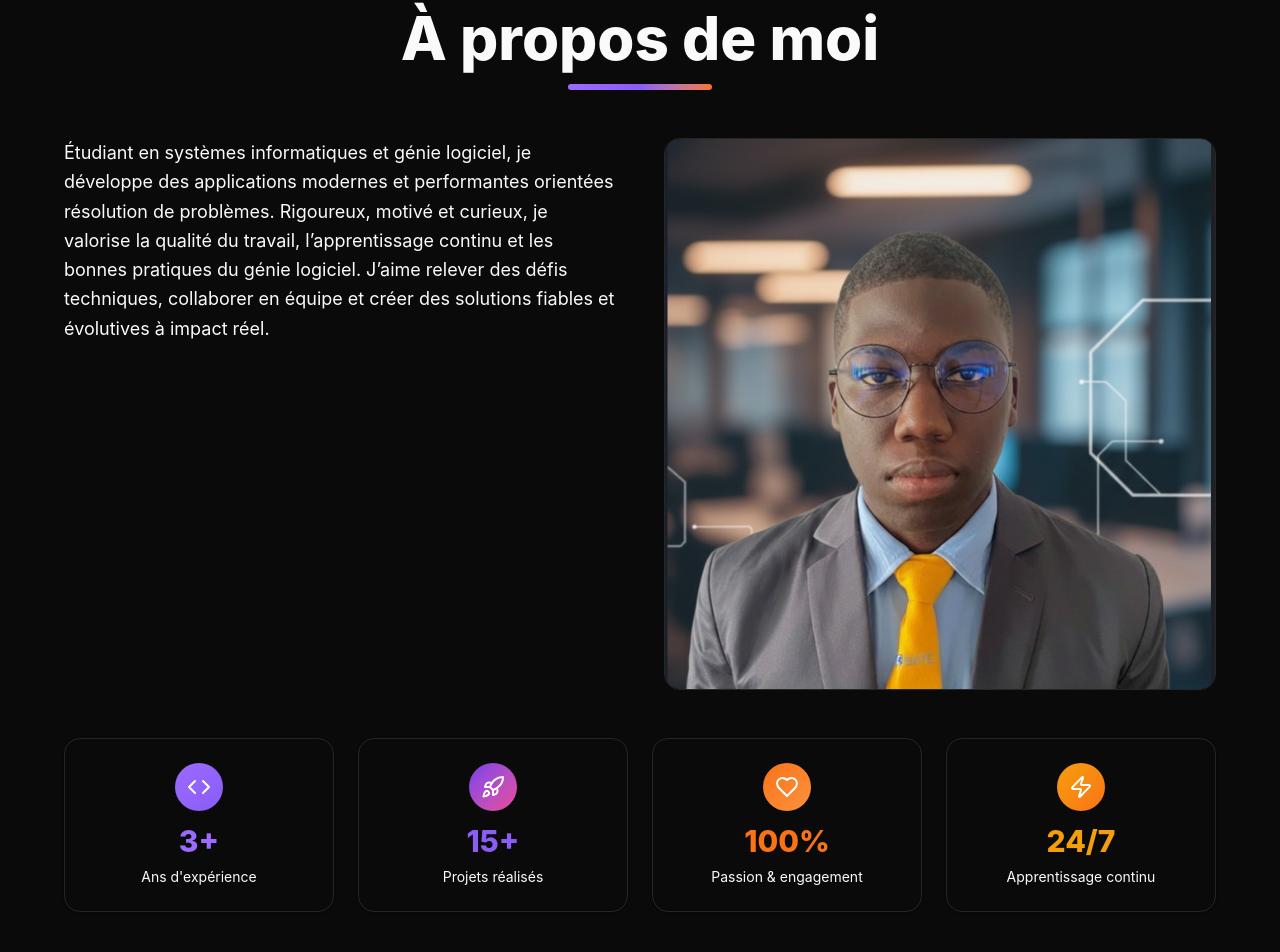
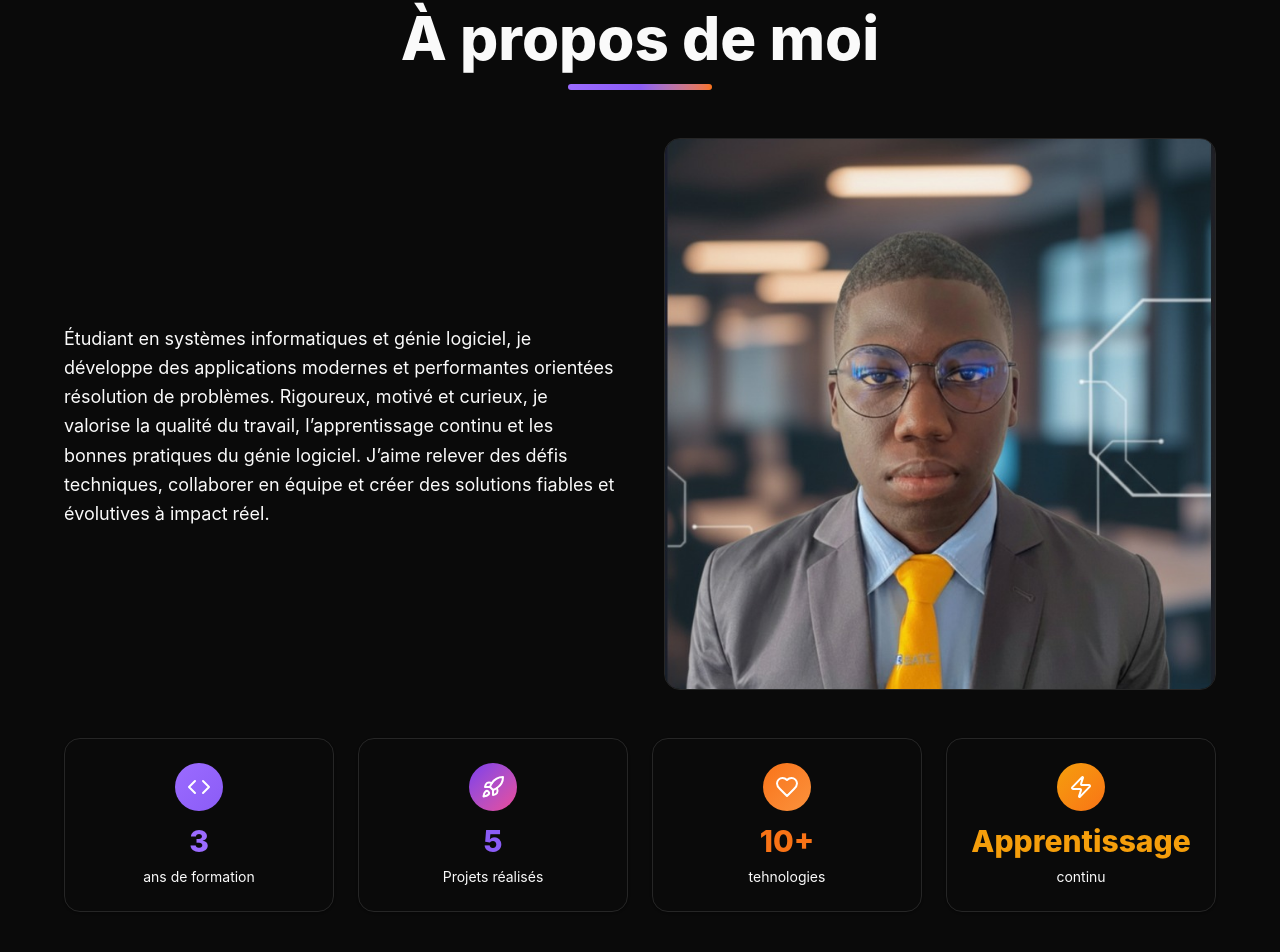
Before and after one commit to steven005-dev/portfolio, a React (Vite) app: page / in a window 1280 px wide. Shown: the part 920-1872 px from the top of the page. Built offline with nearby package versions, Linux system fonts and the light colour scheme; no server answers.

Commit message:
chore: center about text; fix hero gradient

```diff
--- a/src/app/components/about-section.jsx
+++ b/src/app/components/about-section.jsx
@@ -9,8 +9,9 @@ export function AboutSection() {
     once: true,
     amount: 0.3
   });
-  return <section id="apropos" className="py-20 lg:py-32 px-4 lg:px-8" ref={ref}>
-      <div className="container mx-auto max-w-6xl">
+      return <section id="apropos" className="relative overflow-hidden py-20 lg:py-32 px-4 lg:px-8" ref={ref}>
+        <div className="absolute inset-0 bg-gradient-to-b from-background via-background to-accent/30 dark:from-[#06060a] dark:via-[#09080f] dark:to-[#0b0710] pointer-events-none" aria-hidden />
+        <div className="container mx-auto max-w-6xl relative z-10">
         <motion.div initial={{
         opacity: 0,
         y: 20
@@ -30,7 +31,7 @@ export function AboutSection() {
             <div className="w-36 h-1.5 rounded-full bg-gradient-to-r from-[#9b6bff] via-[#8b5cf6] to-[#f97316]" />
           </div>
 
-          <div className="grid md:grid-cols-2 gap-12 items-start">
+          <div className="grid md:grid-cols-2 gap-12 items-center">
             <div className="space-y-6">
               <p className="text-lg text-muted-foreground leading-relaxed">
                 Étudiant en systèmes informatiques et génie logiciel, je développe des applications modernes et
@@ -57,8 +58,8 @@ export function AboutSection() {
                     <Code className="w-6 h-6" />
                   </div>
                 </div>
-                <div className="text-3xl font-extrabold text-[#9b6bff]">3+</div>
-                <div className="text-sm text-muted-foreground mt-2">Ans d'expérience</div>
+                <div className="text-3xl font-extrabold text-[#9b6bff]">3</div>
+                <div className="text-sm text-muted-foreground mt-2">ans de formation</div>
               </div>
 
                 <div className="bg-card rounded-2xl p-6 border border-border shadow-sm text-center card-highlight transform transition-all duration-200 hover:-translate-y-1 hover:shadow-lg" style={{"--card-accent":"#8b5cf6","--card-accent-rgb":"139,92,246"}}>
@@ -67,7 +68,7 @@ export function AboutSection() {
                     <Rocket className="w-6 h-6" />
                   </div>
                 </div>
-                <div className="text-3xl font-extrabold text-[#8b5cf6]">15+</div>
+                <div className="text-3xl font-extrabold text-[#8b5cf6]">5</div>
                 <div className="text-sm text-muted-foreground mt-2">Projets réalisés</div>
               </div>
 
@@ -77,8 +78,8 @@ export function AboutSection() {
                     <Heart className="w-6 h-6" />
                   </div>
                 </div>
-                <div className="text-3xl font-extrabold text-[#f97316]">100%</div>
-                <div className="text-sm text-muted-foreground mt-2">Passion & engagement</div>
+                <div className="text-3xl font-extrabold text-[#f97316]">10+</div>
+                <div className="text-sm text-muted-foreground mt-2">tehnologies</div>
               </div>
 
                 <div className="bg-card rounded-2xl p-6 border border-border shadow-sm text-center card-highlight transform transition-all duration-200 hover:-translate-y-1 hover:shadow-lg" style={{"--card-accent":"#f59e0b","--card-accent-rgb":"245,158,11"}}>
@@ -87,8 +88,8 @@ export function AboutSection() {
                     <Zap className="w-6 h-6" />
                   </div>
                 </div>
-                <div className="text-3xl font-extrabold text-[#f59e0b]">24/7</div>
-                <div className="text-sm text-muted-foreground mt-2">Apprentissage continu</div>
+                <div className="text-3xl font-extrabold text-[#f59e0b]">Apprentissage</div>
+                <div className="text-sm text-muted-foreground mt-2">continu</div>
               </div>
             </div>
           </div>
--- a/src/app/components/contact-section.jsx
+++ b/src/app/components/contact-section.jsx
@@ -56,8 +56,9 @@ export function ContactSection() {
       [e.target.name]: e.target.value
     });
   };
-  return <section id="contact" className="py-20 lg:py-32 px-4 lg:px-8" ref={ref}>
-      <div className="container mx-auto max-w-6xl">
+      return <section id="contact" className="relative overflow-hidden py-20 lg:py-32 px-4 lg:px-8" ref={ref}>
+        <div className="absolute inset-0 bg-gradient-to-b from-background via-background to-accent/30 dark:from-[#06060a] dark:via-[#09080f] dark:to-[#0b0710] pointer-events-none" aria-hidden />
+        <div className="container mx-auto max-w-6xl relative z-10">
         <motion.div initial={{
         opacity: 0,
         y: 20
--- a/src/app/components/experience-section.jsx
+++ b/src/app/components/experience-section.jsx
@@ -8,8 +8,9 @@ export function ExperienceSection() {
   const isInView = useInView(ref, { once: true, amount: 0.2 });
 
   return (
-    <section id="experience" className="py-20 lg:py-32 px-4 lg:px-8 bg-accent/10" ref={ref}>
-      <div className="container mx-auto max-w-5xl">
+    <section id="experience" className="relative overflow-hidden py-20 lg:py-32 px-4 lg:px-8 bg-accent/10" ref={ref}>
+      <div className="absolute inset-0 bg-gradient-to-b from-background via-background to-accent/30 dark:from-[#06060a] dark:via-[#09080f] dark:to-[#0b0710] pointer-events-none" aria-hidden />
+      <div className="container mx-auto max-w-5xl relative z-10">
         <motion.div
           initial={{ opacity: 0, y: 20 }}
           animate={isInView ? { opacity: 1, y: 0 } : { opacity: 0, y: 20 }}
--- a/src/app/components/hero-section.jsx
+++ b/src/app/components/hero-section.jsx
@@ -17,7 +17,7 @@ export function HeroSection() {
 
   return (
     <section id="accueil" className="relative min-h-screen flex items-center justify-center px-4 lg:px-8 overflow-hidden bg-background text-foreground">
-      <div className="absolute inset-0 bg-gradient-to-b from-background via-background to-accent/30 dark:from-[#06060a] dark:via-[#09080f] dark:to-[#0b0710]" />
+      <div className="absolute inset-0 bg-gradient-to-b from-background via-background to-accent/30 dark:from-[#06060a] dark:via-[#09080f] dark:to-[#0b0710] pointer-events-none" aria-hidden />
       <ParticlesBackground />
 
       <div className="container mx-auto text-center relative z-10 pt-12 md:pt-20">
--- a/src/app/components/projects-section.jsx
+++ b/src/app/components/projects-section.jsx
@@ -111,8 +111,9 @@ export function ProjectsSection() {
     once: true,
     amount: 0.2
   });
-  return <section id="projets" className="py-20 lg:py-32 px-4 lg:px-8 bg-accent/20" ref={ref}>
-      <div className="container mx-auto max-w-7xl">
+      return <section id="projets" className="relative overflow-hidden py-20 lg:py-32 px-4 lg:px-8 bg-accent/20" ref={ref}>
+        <div className="absolute inset-0 bg-gradient-to-b from-background via-background to-accent/30 dark:from-[#06060a] dark:via-[#09080f] dark:to-[#0b0710] pointer-events-none" aria-hidden />
+        <div className="container mx-auto max-w-7xl relative z-10">
         <motion.div initial={{
         opacity: 0,
         y: 20
--- a/src/app/components/skills-section.jsx
+++ b/src/app/components/skills-section.jsx
@@ -90,8 +90,9 @@ export function SkillsSection() {
     Docker: 50,
     AWS: 60
   };
-  return <section id="competences" className="py-20 lg:py-32 px-4 lg:px-8" ref={ref}>
-      <div className="container mx-auto max-w-6xl">
+    return <section id="competences" className="relative overflow-hidden py-20 lg:py-32 px-4 lg:px-8" ref={ref}>
+      <div className="absolute inset-0 bg-gradient-to-b from-background via-background to-accent/30 dark:from-[#06060a] dark:via-[#09080f] dark:to-[#0b0710] pointer-events-none" aria-hidden />
+      <div className="container mx-auto max-w-6xl relative z-10">
         <motion.div initial={{
         opacity: 0,
         y: 20
--- a/src/app/components/timeline-section.jsx
+++ b/src/app/components/timeline-section.jsx
@@ -25,8 +25,9 @@ export function TimelineSection() {
     once: true,
     amount: 0.2
   });
-  return <section id="soft-skills" className="py-20 lg:py-32 px-4 lg:px-8 bg-accent/20" ref={ref}>
-      <div className="container mx-auto max-w-4xl">
+      return <section id="soft-skills" className="relative overflow-hidden py-20 lg:py-32 px-4 lg:px-8 bg-accent/20" ref={ref}>
+        <div className="absolute inset-0 bg-gradient-to-b from-background via-background to-accent/30 dark:from-[#06060a] dark:via-[#09080f] dark:to-[#0b0710] pointer-events-none" aria-hidden />
+        <div className="container mx-auto max-w-4xl relative z-10">
         <motion.div initial={{
         opacity: 0,
         y: 20
```
